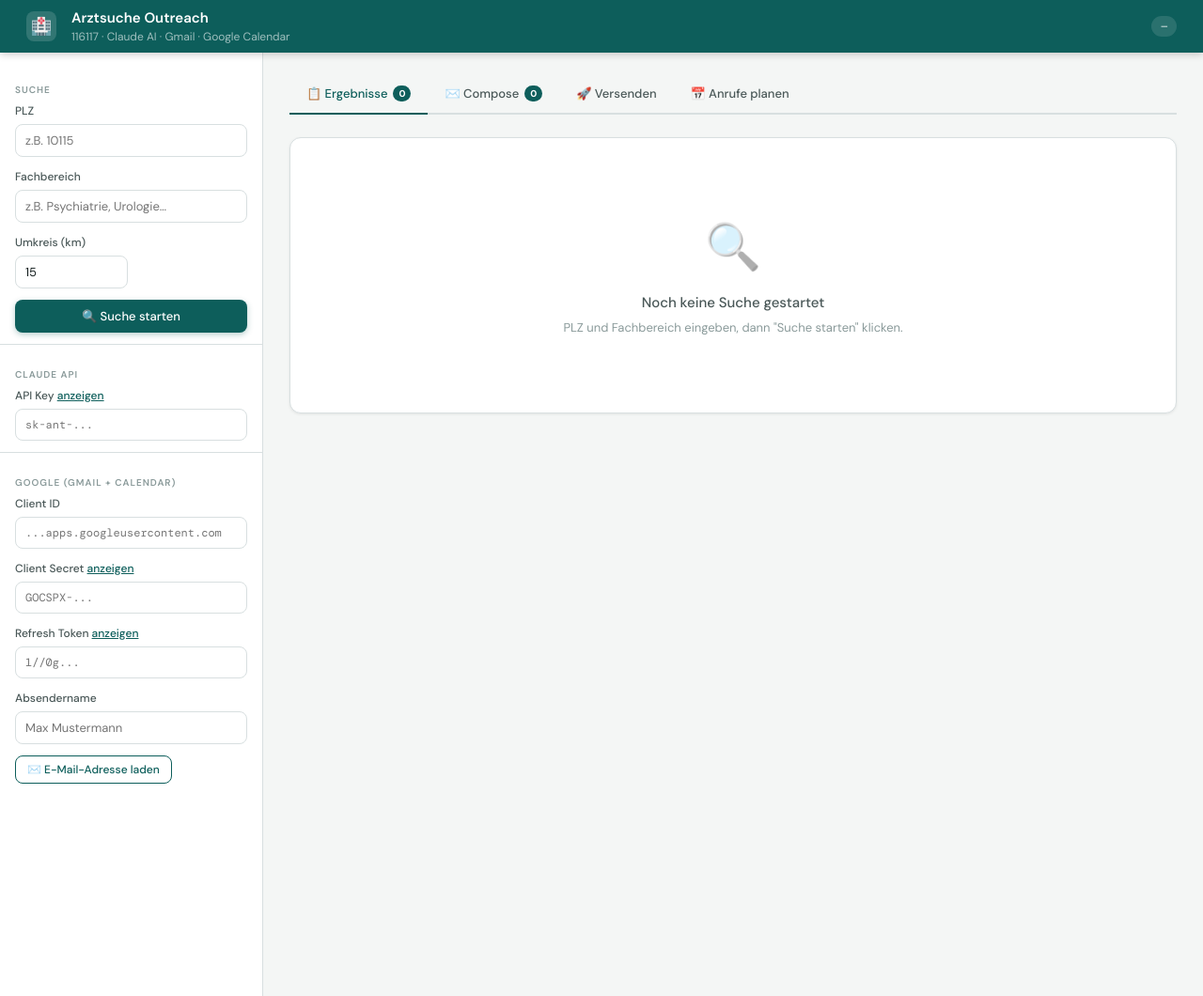
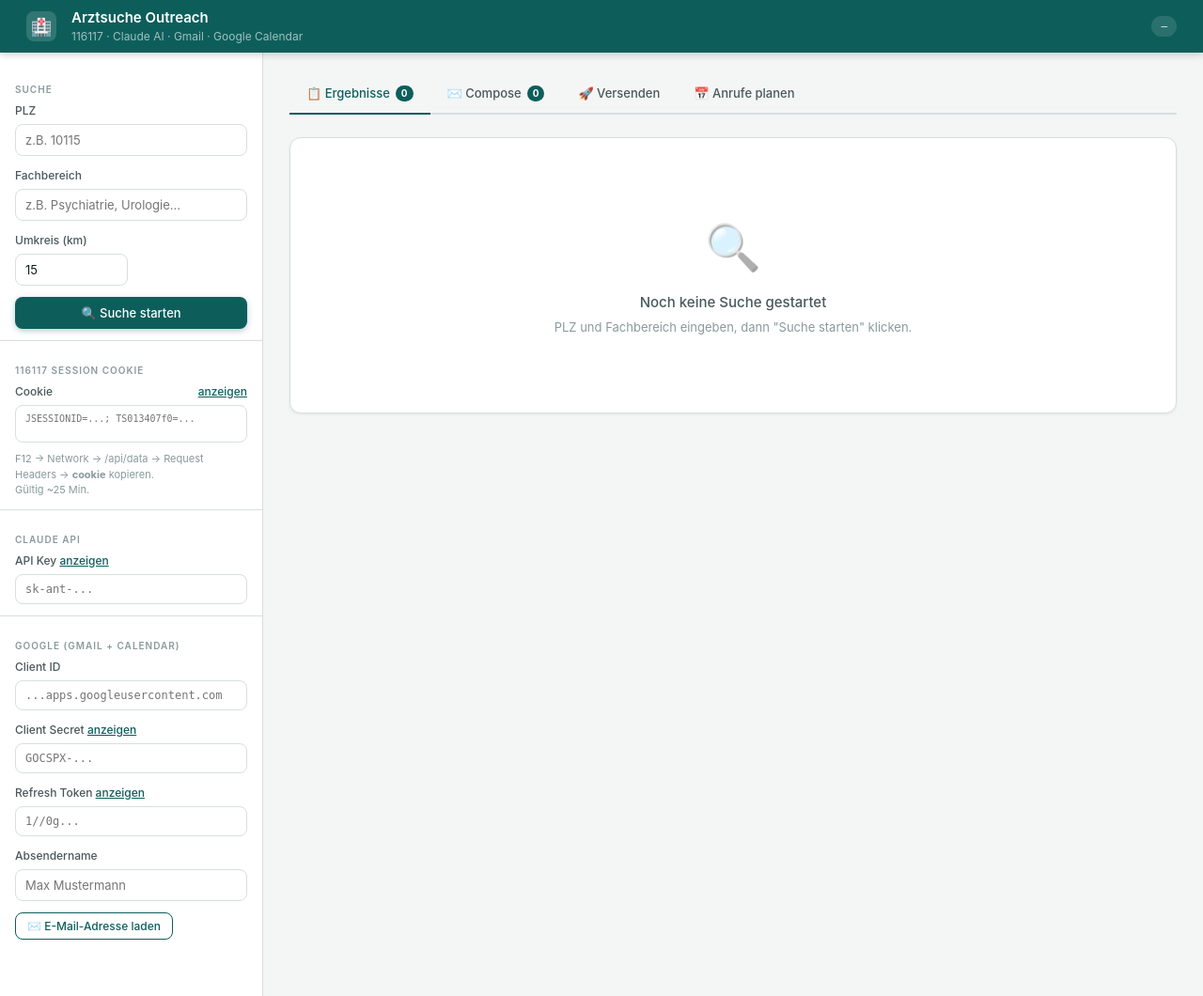
Before and after one commit to klausibaer/Home-Assistant-Doc-Search, a Flask app: template app/templates/index.html in a window 1280 px wide. Shown: the whole page at 94% size. Run offline with Flask 3, Linux system fonts and the light colour scheme; the template is opened without the code that fills it, so the values that code supplies are empty; some libraries are stand-ins or nearby versions.

Commit message:
Update index.html

```diff
--- a/app/templates/index.html
+++ b/app/templates/index.html
@@ -5,28 +5,28 @@
 <meta name="viewport" content="width=device-width, initial-scale=1.0">
 <title>Arztsuche Outreach</title>
 <style>
-@import url('https://fonts.googleapis.com/css2?family=DM+Sans:wght@300;400;500;600;700&family=DM+Mono:wght@400;500&display=swap');
+/* System fonts — no external dependency */
 :root{--bg:#F4F6F5;--surface:#fff;--border:#D8DFE0;--teal:#0D5E5B;--teal-mid:#1A7A76;--teal-light:#E8F4F3;--teal-glow:#1A7A7620;--text:#121C1C;--text-2:#4A5858;--text-3:#8A9A9A;--success:#1A8A4A;--success-bg:#E8F5EE;--error:#C0392B;--error-bg:#FDECEA;--warn:#C07A1A;--warn-bg:#FDF5E6;--r:8px;--r-lg:12px}
 *,*::before,*::after{box-sizing:border-box;margin:0;padding:0}
-body{font-family:'DM Sans',sans-serif;background:var(--bg);color:var(--text);font-size:14px;line-height:1.5;min-height:100vh}
+body{font-family:-apple-system,BlinkMacSystemFont,'Segoe UI',Roboto,sans-serif;background:var(--bg);color:var(--text);font-size:14px;line-height:1.5;min-height:100vh}
 .header{background:var(--teal);color:#fff;padding:0 28px;display:flex;align-items:center;gap:16px;height:56px;position:sticky;top:0;z-index:100;box-shadow:0 2px 8px rgba(0,0,0,.2)}
 .header-logo{width:32px;height:32px;background:rgba(255,255,255,.15);border-radius:8px;display:flex;align-items:center;justify-content:center;font-size:18px}
 .header-title{font-size:15px;font-weight:600}
 .header-sub{font-size:12px;opacity:.6}
 .header-spacer{flex:1}
-.header-badge{font-size:11px;font-family:'DM Mono',monospace;background:rgba(255,255,255,.12);padding:3px 10px;border-radius:20px}
+.header-badge{font-size:11px;font-family:monospace;background:rgba(255,255,255,.12);padding:3px 10px;border-radius:20px}
 .layout{display:flex;min-height:calc(100vh - 56px);position:relative}
 .sidebar{width:280px;flex-shrink:0;background:var(--surface);border-right:1px solid var(--border);padding:20px 0;position:sticky;top:56px;height:calc(100vh - 56px);overflow-y:auto}
 .sidebar-section{padding:0 16px;margin-bottom:8px}
 .sidebar-label{font-size:10px;font-weight:600;letter-spacing:1px;text-transform:uppercase;color:var(--text-3);padding:12px 16px 6px}
 .field-group{margin-bottom:12px}
 .field-label{font-size:12px;font-weight:500;color:var(--text-2);margin-bottom:5px;display:block}
-.field-input,.field-select,.field-textarea{width:100%;padding:8px 10px;border:1.5px solid var(--border);border-radius:var(--r);font-family:'DM Sans',sans-serif;font-size:13px;color:var(--text);background:var(--surface);transition:border-color .15s;outline:none}
+.field-input,.field-select,.field-textarea{width:100%;padding:8px 10px;border:1.5px solid var(--border);border-radius:var(--r);font-family:-apple-system,BlinkMacSystemFont,'Segoe UI',Roboto,sans-serif;font-size:13px;color:var(--text);background:var(--surface);transition:border-color .15s;outline:none}
 .field-input:focus,.field-select:focus,.field-textarea:focus{border-color:var(--teal-mid);box-shadow:0 0 0 3px var(--teal-glow)}
-.field-input.mono{font-family:'DM Mono',monospace;font-size:12px}
+.field-input.mono{font-family:monospace;font-size:12px}
 .row2{display:grid;grid-template-columns:1fr 1fr;gap:8px}
 .sidebar-divider{height:1px;background:var(--border);margin:12px 0}
-.btn{display:inline-flex;align-items:center;justify-content:center;gap:7px;padding:9px 16px;border-radius:var(--r);font-family:'DM Sans',sans-serif;font-size:13px;font-weight:500;cursor:pointer;border:none;transition:all .15s}
+.btn{display:inline-flex;align-items:center;justify-content:center;gap:7px;padding:9px 16px;border-radius:var(--r);font-family:-apple-system,BlinkMacSystemFont,'Segoe UI',Roboto,sans-serif;font-size:13px;font-weight:500;cursor:pointer;border:none;transition:all .15s}
 .btn-primary{background:var(--teal);color:#fff;width:100%;box-shadow:0 2px 6px rgba(13,94,91,.3)}
 .btn-primary:hover{background:var(--teal-mid);transform:translateY(-1px)}
 .btn-primary:disabled{background:var(--text-3);box-shadow:none;transform:none;cursor:not-allowed}
@@ -56,7 +56,7 @@ body{font-family:'DM Sans',sans-serif;background:var(--bg);color:var(--text);fon
 .stat-label{font-size:11px;color:var(--text-3);font-weight:500;text-transform:uppercase;letter-spacing:.5px}
 .results-toolbar{display:flex;align-items:center;gap:10px;margin-bottom:14px;flex-wrap:wrap}
 .results-count{font-size:13px;font-weight:600;background:var(--teal-light);color:var(--teal);padding:4px 12px;border-radius:20px}
-.search-filter{flex:1;min-width:180px;padding:7px 10px;border:1.5px solid var(--border);border-radius:var(--r);font-family:'DM Sans',sans-serif;font-size:13px;outline:none}
+.search-filter{flex:1;min-width:180px;padding:7px 10px;border:1.5px solid var(--border);border-radius:var(--r);font-family:-apple-system,BlinkMacSystemFont,'Segoe UI',Roboto,sans-serif;font-size:13px;outline:none}
 .search-filter:focus{border-color:var(--teal-mid);box-shadow:0 0 0 3px var(--teal-glow)}
 .table-wrap{overflow-x:auto;border-radius:var(--r-lg);border:1px solid var(--border)}
 table{width:100%;border-collapse:collapse;font-size:13px}
@@ -67,7 +67,7 @@ tbody tr:hover{background:var(--teal-light)}
 tbody tr.selected{background:#EBF6F5}
 td{padding:10px 12px;vertical-align:top}
 td.name-cell{font-weight:500}
-td.phone-cell{font-family:'DM Mono',monospace;font-size:12px}
+td.phone-cell{font-family:monospace;font-size:12px}
 td.email-cell{font-size:12px;color:var(--teal-mid)}
 .tag{display:inline-block;padding:2px 8px;border-radius:4px;font-size:11px;font-weight:500}
 .tag-fach{background:#EBF0F8;color:#3A5A8A}
@@ -76,9 +76,9 @@ td.email-cell{font-size:12px;color:var(--teal-mid)}
 .tag-warn{background:var(--warn-bg);color:var(--warn)}
 .composer-grid{display:grid;grid-template-columns:1fr 1fr;gap:16px}
 .placeholder-chips{display:flex;flex-wrap:wrap;gap:6px;margin-top:8px}
-.chip{font-size:11px;font-family:'DM Mono',monospace;background:var(--teal-light);color:var(--teal);border:1px solid #B0D4D2;padding:3px 8px;border-radius:4px;cursor:pointer;transition:all .1s;user-select:none}
+.chip{font-size:11px;font-family:monospace;background:var(--teal-light);color:var(--teal);border:1px solid #B0D4D2;padding:3px 8px;border-radius:4px;cursor:pointer;transition:all .1s;user-select:none}
 .chip:hover{background:var(--teal);color:#fff;border-color:var(--teal)}
-.composer-textarea{width:100%;min-height:220px;padding:12px;border:1.5px solid var(--border);border-radius:var(--r);font-family:'DM Sans',sans-serif;font-size:13px;line-height:1.6;color:var(--text);resize:vertical;outline:none}
+.composer-textarea{width:100%;min-height:220px;padding:12px;border:1.5px solid var(--border);border-radius:var(--r);font-family:-apple-system,BlinkMacSystemFont,'Segoe UI',Roboto,sans-serif;font-size:13px;line-height:1.6;color:var(--text);resize:vertical;outline:none}
 .composer-textarea:focus{border-color:var(--teal-mid);box-shadow:0 0 0 3px var(--teal-glow)}
 .ai-prompt-area{background:linear-gradient(135deg,var(--teal-light),#F4F0F8);border:1.5px solid #B0D4D2;border-radius:var(--r-lg);padding:16px;margin-bottom:16px}
 .ai-label{font-size:12px;font-weight:600;color:var(--teal);display:flex;align-items:center;gap:6px;margin-bottom:8px}
@@ -88,13 +88,13 @@ td.email-cell{font-size:12px;color:var(--teal-mid)}
 .queue-item.sent{background:var(--success-bg);border-color:#A8D8BC}
 .queue-item.failed{background:var(--error-bg);border-color:#F5C6C2}
 .queue-item-name{font-weight:500;font-size:13px;flex:1}
-.queue-item-email{font-size:12px;color:var(--text-2);font-family:'DM Mono',monospace}
+.queue-item-email{font-size:12px;color:var(--text-2);font-family:monospace}
 .queue-status{font-size:12px;font-weight:500}
 .call-cards{display:flex;flex-direction:column;gap:10px}
 .call-card{display:grid;grid-template-columns:1fr auto auto;align-items:center;gap:12px;padding:12px 16px;background:var(--surface);border:1px solid var(--border);border-radius:var(--r)}
 .call-card-name{font-weight:500;font-size:13px}
-.call-card-phone{font-size:12px;color:var(--text-2);font-family:'DM Mono',monospace}
-.datetime-input{padding:7px 10px;border:1.5px solid var(--border);border-radius:var(--r);font-family:'DM Sans',sans-serif;font-size:12px;outline:none;color:var(--text)}
+.call-card-phone{font-size:12px;color:var(--text-2);font-family:monospace}
+.datetime-input{padding:7px 10px;border:1.5px solid var(--border);border-radius:var(--r);font-family:-apple-system,BlinkMacSystemFont,'Segoe UI',Roboto,sans-serif;font-size:12px;outline:none;color:var(--text)}
 .datetime-input:focus{border-color:var(--teal-mid)}
 .progress-overlay{position:fixed;inset:0;background:rgba(18,28,28,.55);display:none;align-items:center;justify-content:center;z-index:1000;backdrop-filter:blur(3px)}
 .progress-overlay.show{display:flex}
@@ -180,7 +180,7 @@ input[type="checkbox"]{accent-color:var(--teal)}
       </div>
       <div class="field-group" style="position:relative">
         <label class="field-label">Fachbereich</label>
-        <input class="field-input" id="fachbereichInput" type="text" placeholder="z.B. Psychiatrie, Urologie…" autocomplete="off" oninput="onFachInput(this.value)" onblur="setTimeout(hideSuggestions,200)">
+        <input class="field-input" id="fachbereichInput" type="text" placeholder="z.B. Psychiatrie, Urologie…" autocomplete="off">
         <input type="hidden" id="fachbereichSelect" value="">
         <div id="fachSuggestions" style="display:none;position:absolute;top:100%;left:0;right:0;background:#fff;border:1.5px solid var(--teal-mid);border-top:none;border-radius:0 0 var(--r) var(--r);box-shadow:0 4px 12px rgba(0,0,0,.1);z-index:500;max-height:260px;overflow-y:auto"></div>
       </div>
@@ -195,6 +195,21 @@ input[type="checkbox"]{accent-color:var(--teal)}
       </button>
     </div>
 
+    <div class="sidebar-divider"></div>
+    <div class="sidebar-label">116117 Session Cookie</div>
+    <div class="sidebar-section">
+      <div class="field-group">
+        <label class="field-label" style="display:flex;justify-content:space-between">
+          Cookie
+          <span class="toggle-key" onclick="document.getElementById('sessionCookie').classList.toggle('key-hidden')">anzeigen</span>
+        </label>
+        <textarea class="field-input mono key-hidden" id="sessionCookie" rows="2" style="font-size:10px;resize:none" placeholder="JSESSIONID=...; TS013407f0=..."></textarea>
+        <div style="font-size:11px;color:var(--text-3);margin-top:4px;line-height:1.5">
+          F12 → Network → /api/data → Request Headers → <b>cookie</b> kopieren.<br>
+          Gültig ~25 Min.
+        </div>
+      </div>
+    </div>
     <div class="sidebar-divider"></div>
     <div class="sidebar-label">Claude API</div>
     <div class="sidebar-section">
@@ -369,7 +384,7 @@ input[type="checkbox"]{accent-color:var(--teal)}
 var state = { doctors: [], selected: {} };
 
 // Config field IDs to persist
-var CONFIG_FIELDS = ['apiKeyInput','gmailClientId','gmailSecret','gmailRefresh','senderName'];
+var CONFIG_FIELDS = ['apiKeyInput','gmailClientId','gmailSecret','gmailRefresh','senderName','sessionCookie'];
 
 // Base URL — works with HA Ingress which adds path prefix
 var BASE = (function(){
@@ -406,6 +421,20 @@ function loadConfig(){
   // Fachbereich autocomplete initialized
   document.getElementById('emailBody').addEventListener('input', updatePreview);
   document.getElementById('emailSubject').addEventListener('input', updatePreview);
+  document.getElementById('fachbereichInput').addEventListener('input', function(){ onFachInput(this.value); });
+  document.getElementById('fachbereichInput').addEventListener('blur', function(){ setTimeout(hideSuggestions, 200); });
+
+  // Startup test
+  fetch('api/fachbereiche')
+    .then(function(r){ return r.json(); })
+    .then(function(list){
+      if(list && list.length) {
+        console.log('API reachable, fachbereiche loaded:', list.length);
+      }
+    })
+    .catch(function(e){
+      showAlert('alertArea','error','⚠️ API nicht erreichbar: ' + e.message + ' — URL: ' + window.location.href);
+    });
 
   // Load saved config on startup
   loadConfig();
@@ -437,7 +466,7 @@ function startSearch(){
   setLoading('searchBtn',true);
   showProgress('Suche läuft…','Crawle 116117 für '+fach+' um '+plz);
   fetch(api('api/search'),{method:'POST',headers:{'Content-Type':'application/json'},
-    body:JSON.stringify({plz:plz,fachbereich:fach,fgg:(fachFilter&&fachFilter.fgg)||null,filterSelections:(fachFilter&&fachFilter.filterSelections)||null,radius:parseInt(document.getElementById('radiusInput').value)||15})
+    body:JSON.stringify({plz:plz,fachbereich:fach,fgg:(fachFilter&&fachFilter.fgg)||null,filterSelections:(fachFilter&&fachFilter.filterSelections)||null,radius:parseInt(document.getElementById('radiusInput').value)||15,cookie:document.getElementById('sessionCookie').value.trim()})
   }).then(function(r){return r.json()}).then(function(data){
     hideProgress(); setLoading('searchBtn',false);
     if(data.error){ showAlert('alertArea','error','❌ '+data.error); return; }
@@ -697,7 +726,7 @@ function renderSuggestions(data, q){
       var item = document.createElement('div');
       item.style.cssText = 'padding:9px 14px;cursor:pointer;font-size:13px;border-bottom:1px solid #F0F4F4;display:flex;justify-content:space-between;align-items:center';
       item.innerHTML = '<span>' + esc(entry.value) + '</span>' +
-        '<span style="font-size:11px;color:var(--text-3);font-family:'DM Mono',monospace">' + (entry.count||'').toLocaleString('de') + '</span>';
+        '<span style="font-size:11px;color:var(--text-3);font-family:monospace">' + (entry.count||'').toLocaleString('de') + '</span>';
       item.addEventListener('mousedown', function(){
         selectFach(entry, group);
       });
```
